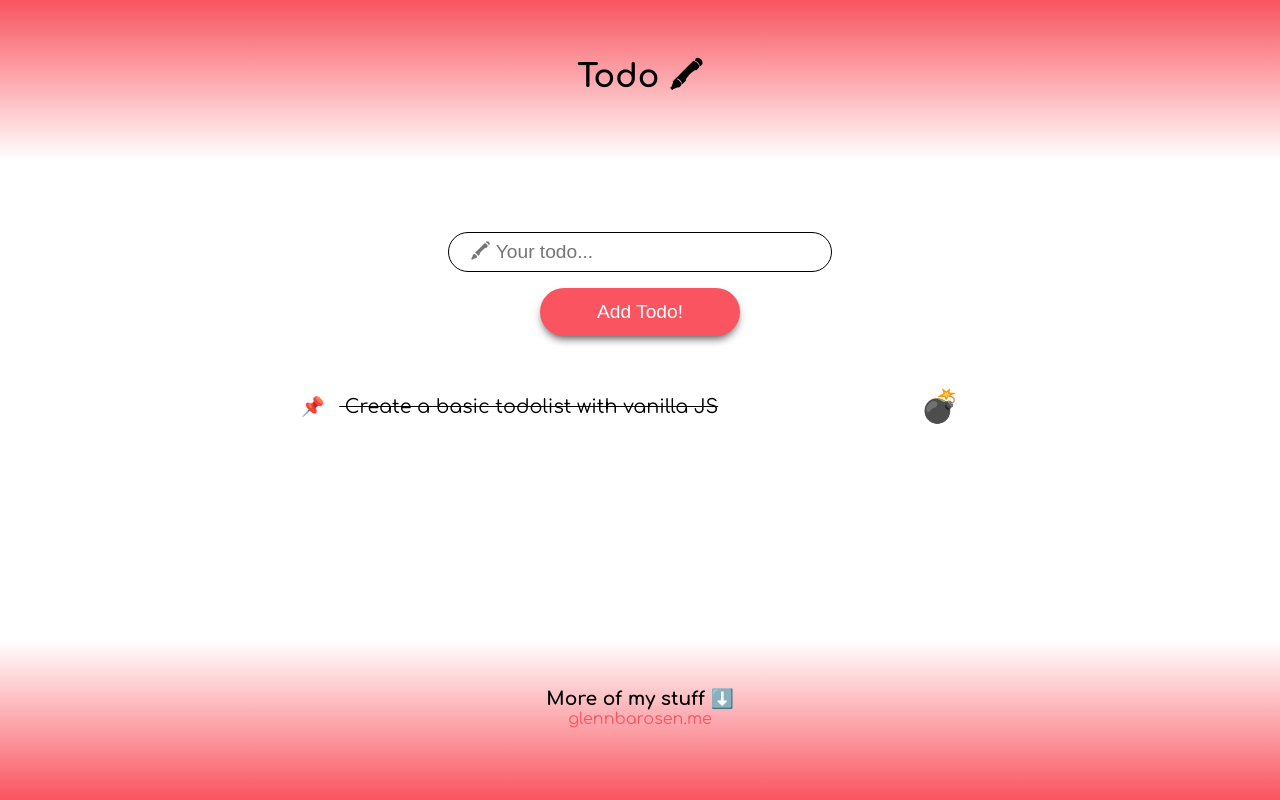
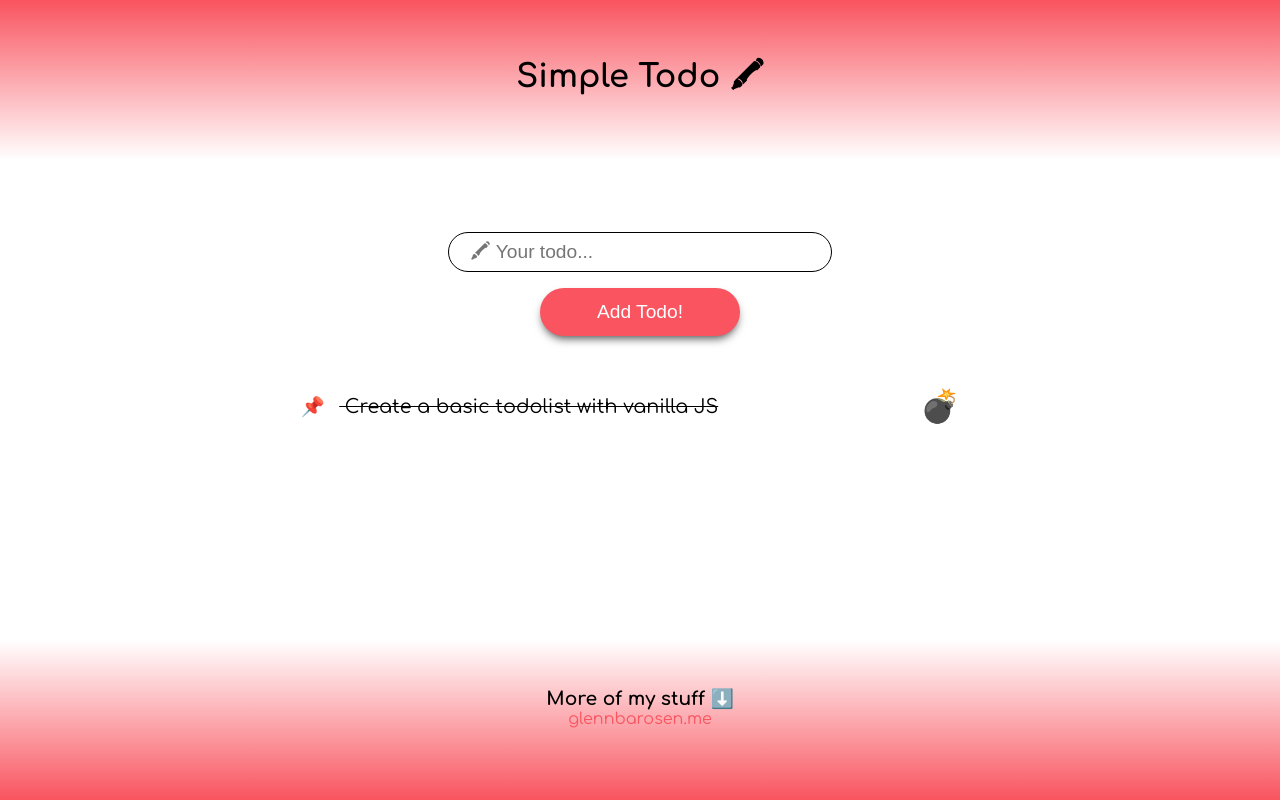
Before and after one commit to glennbarosen/vanillajs-todo, a plain HTML site: page index.html in a window 1280 px wide. Drawn offline with Linux system fonts and the light colour scheme.

Commit message:
title change

```diff
--- a/index.html
+++ b/index.html
@@ -6,12 +6,12 @@
     <meta name="viewport" content="width=device-width, initial-scale=1.0">
     <link href="https://fonts.googleapis.com/css2?family=Comfortaa:wght@300;400;700&display=swap" rel="stylesheet">
     <link rel="stylesheet" href="./style.css">
-    <title>Todo 🖍</title>
+    <title>Simple Todo 🖍</title>
 </head>
 
 <body>
     <header>
-        <h1>Todo 🖍</h1>
+        <h1>Simple Todo 🖍</h1>
     </header>
     <main>
         <form class="todo-form">
```
